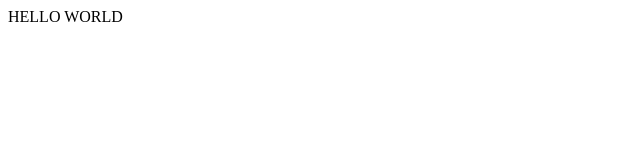
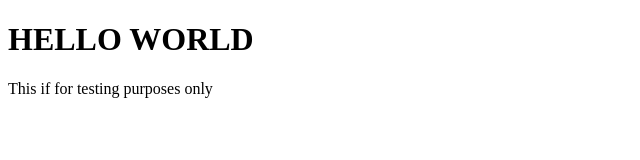
Before and after one commit to JefferyLWY/JefferyLWY.github.io, a plain HTML site: page index.html in a window 1280 px wide. Shown: the whole page, without its empty margins (0-640 px from the left). Drawn offline with Linux system fonts and the light colour scheme.

```diff
--- a/index.html
+++ b/index.html
@@ -4,6 +4,9 @@
 
     </head>
     <body>
-        <div> HELLO WORLD </div>
+        <h1> HELLO WORLD </h1>
+        <div>
+            This if for testing purposes only
+        </div>
     </body>
 </html>
```
